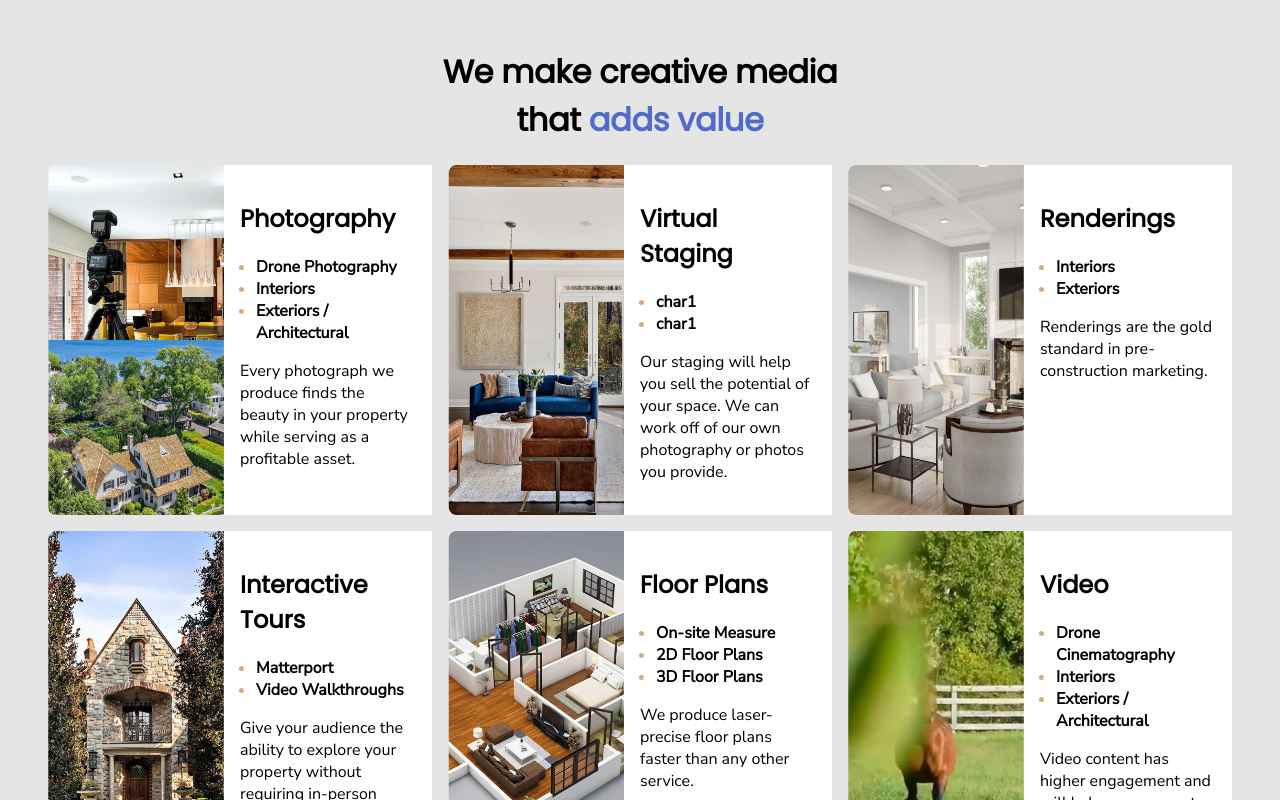
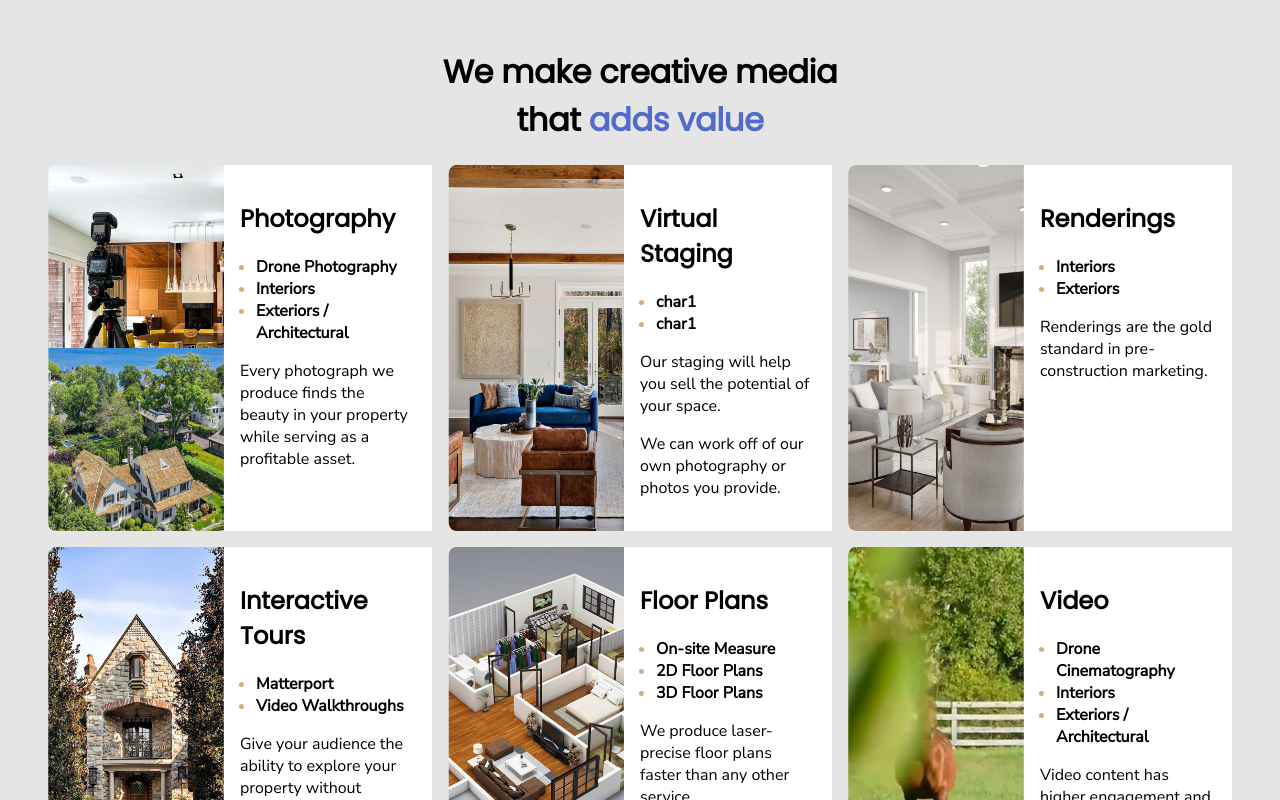
Before and after one commit to jjsanchezb/photograpy, a Vue app in the folder front/: page / in a window 1280 px wide. Shown: the top 800 px of the page. Built offline with nearby package versions, Linux system fonts and the light colour scheme.

Commit message:
fix multiline descriptions

```diff
--- a/front/src/components/TheCard.vue
+++ b/front/src/components/TheCard.vue
@@ -27,7 +27,9 @@ defineProps({
           {{ characteristic }}
         </li>
       </ul>
-      <p>{{ photography.description }}</p>
+      <p :key="line" v-for="line in photography.description.split('\n')">
+        {{ line }}
+      </p>
     </div>
   </div>
 </template>
```
